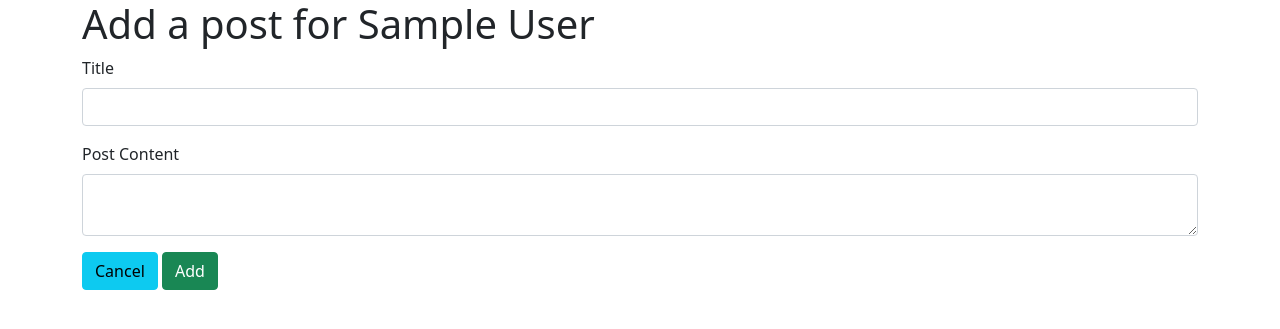
After one commit to pixelready/flask-blogly, a Flask app: page /users/1/posts/new in a window 1280 px wide. The commit adds this page. Shown: the top 329 px of the page. Run offline with Flask 2, Linux system fonts and the light colour scheme; tables that the repository leaves empty hold one stand-in row (values such as "Sample post").

Commit message:
WIP new post page

```diff
--- a/app.py
+++ b/app.py
@@ -121,13 +121,14 @@ def create_post_and_redirect(id):
     form_data = request.form
 
     title = form_data['title']
-    content = form_data['content']
+    post_content = form_data['post_content']
     user_id = id
 
-    Post.create_new_post(title, content, user_id)
+    Post.create_new_post(title, post_content, user_id)
     db.session.commit()
 
     return redirect(f'/users/{id}')
+
 
 @app.get('/posts/<int:id>')
 def show_post(id):
@@ -135,3 +136,18 @@ def show_post(id):
 
     post = Post.query.get(id)
     return render_template('post_content.html', post=post)
+
+
+@app.post('/posts/<int:id>/edit')
+def edit_post_and_redirect(id):
+    """Edit the selected post and redirect to the selected user detail page"""
+
+    post = Post.query.get(id)
+
+    form_data = request.form
+    post.title = form_data['title']
+    post.post_content = form_data['post_content']
+
+    db.session.commit()
+
+    return redirect(f'/user/{post.user_id}')
--- /dev/null
+++ b/templates/new_post.html
@@ -0,0 +1,19 @@
+{% extends 'base.html' %} {% block htmltitle %}Blogly - Create Post {% endblock
+%} {% block content %}
+<h1>Add a post for {{user.first_name}} {{user.last_name}}</h1>
+<form action="/users/{{user.id}}/posts/new" method="post">
+    <label class="form-label" for="title">Title</label>
+    <div class="input-group mb-3">
+        <input class="form-control" id="title" name="title" />
+    </div>
+    <label class="form-label" for="post_content">Post Content</label>
+    <div class="input-group mb-3">
+        <textarea class="form-control" id="post_content" name="post_content">
+
+        </textarea>
+    </div>
+
+    <a href="/users/{{user.id}}" class="btn btn-info">Cancel</a>
+    <button class="btn btn-success" type="submit">Add</button>
+</form>
+{% endblock %}
--- a/tests.py
+++ b/tests.py
@@ -102,7 +102,7 @@ class UserViewTestCase(TestCase):
             resp = c.get(f"users/{self.user_id}")
             html = resp.get_data(as_text=True)
 
-            self.assertIn('test_first</h1>', html)
+            self.assertIn('test_last</h1>', html)
 
     def test_edit_form_filled(self):
         """Does the edit page come pre-populated with the user server data?"""
```
Also changed, not shown: models.py (+4 -3 lines), templates/post_content.html (+2 -6 lines).
